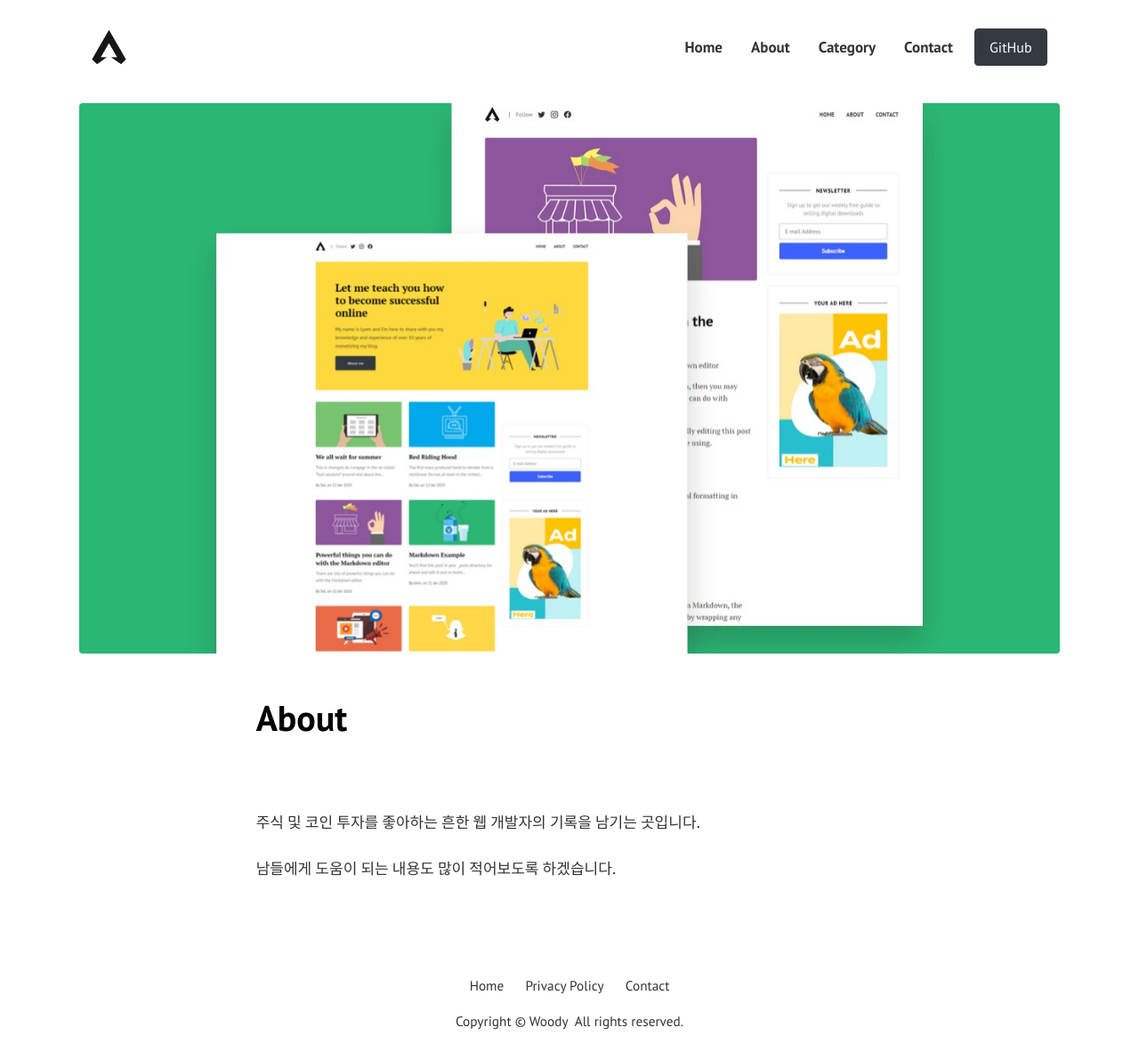
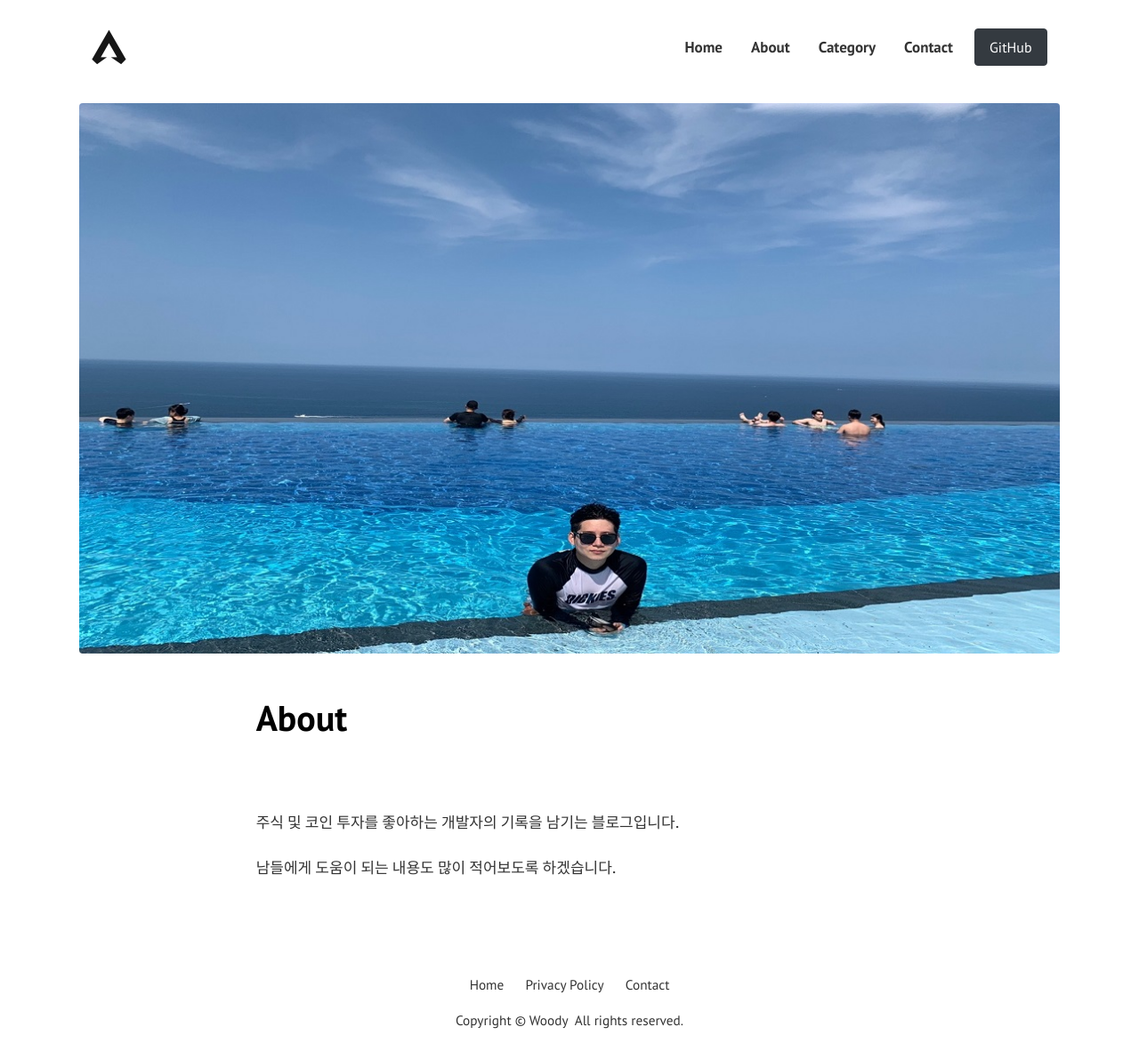
Before and after one commit to yuuisang/yuuisang.github.io, a Jekyll site: the page built from pages/about.md, in a window 1280 px wide and 1191 px high. Shown: the whole window at 89% size. Built offline with Jekyll 4.4.1, drawn with Linux system fonts in a browser that asks for light colours.

Commit message:
초기 세팅중

```diff
--- a/pages/about.md
+++ b/pages/about.md
@@ -2,10 +2,10 @@
 layout: page
 title: About
 permalink: "/about/"
-image: assets/images/screenshot.png
+image: assets/images/about_profile.jpg
 ---
 
-주식 및 코인 투자를 좋아하는 흔한 웹 개발자의 기록을 남기는 곳입니다.
+주식 및 코인 투자를 좋아하는 개발자의 기록을 남기는 블로그입니다.
 
 남들에게 도움이 되는 내용도 많이 적어보도록 하겠습니다.
 
```
Also changed, not shown: assets/images/about_profile.jpg (added).
